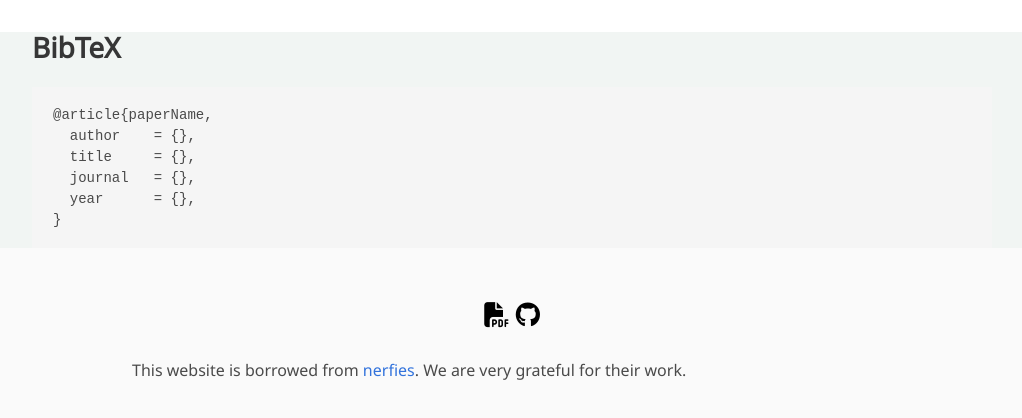
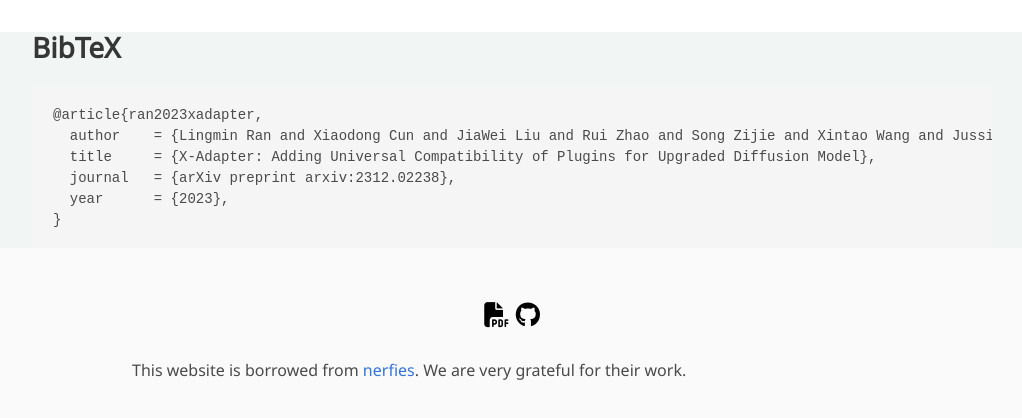
Before and after one commit to showlab/X-Adapter, a plain HTML site: page index.html in a window 1280 px wide. Shown: the part 2760-3178 px from the top of the page, without its empty margins (128-1150 px from the left). Drawn offline with nearby package versions, Linux system fonts and the light colour scheme; some icons are missing; a web font is replaced by a local one.

Commit message:
Update index.html

```diff
--- a/index.html
+++ b/index.html
@@ -392,11 +392,11 @@
 <section id="BibTeX">
   <div class="container is-max-desktop content">
     <h2 class="title">BibTeX</h2>
-    <pre><code>@article{paperName,
-  author    = {},
-  title     = {},
-  journal   = {},
-  year      = {},
+    <pre><code>@article{ran2023xadapter,
+  author    = {Lingmin Ran and Xiaodong Cun and JiaWei Liu and Rui Zhao and Song Zijie and Xintao Wang and Jussi Keppo and Mike Zheng Shou},
+  title     = {X-Adapter: Adding Universal Compatibility of Plugins for Upgraded Diffusion Model},
+  journal   = {arXiv preprint arxiv:2312.02238},
+  year      = {2023},
 }</code></pre>
   </div>
 </section>
```
